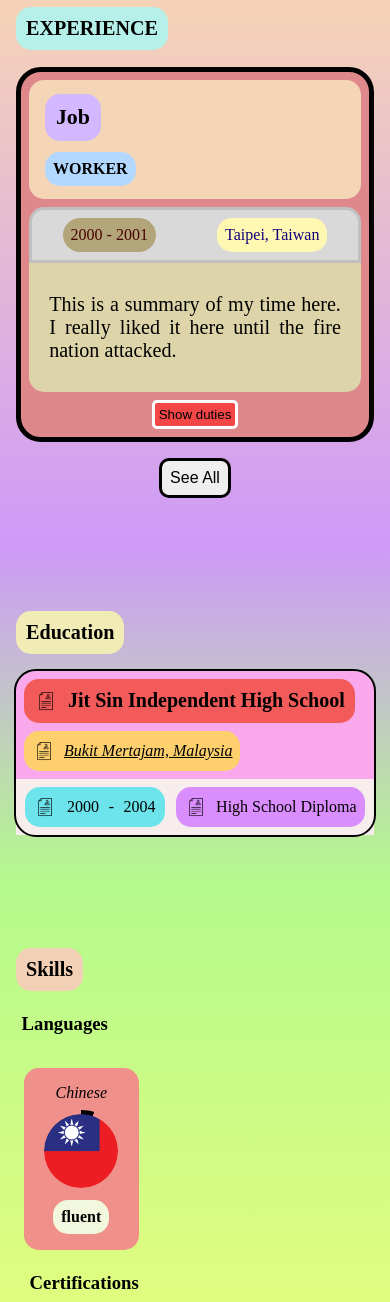
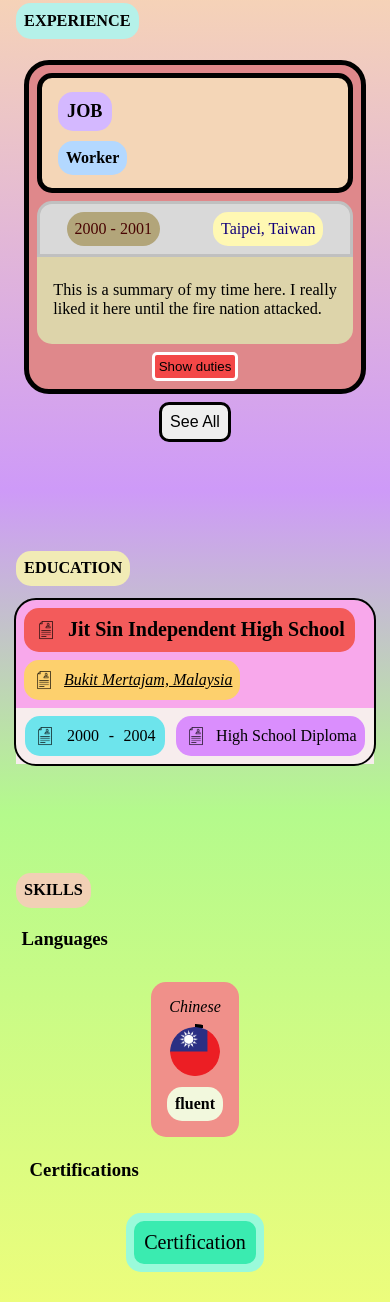
Before and after one commit to christy232458/my_website, a website: page index.html in a window 390 px wide. Shown: the part 902-2204 px from the top of the page. Drawn offline with Linux system fonts and the light colour scheme.

Commit message:
Update design for desktop and mobile

```diff
--- a/index.html
+++ b/index.html
@@ -82,12 +82,13 @@
 <section id="experience-section">
     <h2>EXPERIENCE</h2>
     <!-- Experience -->
+    <div class="exp-container">
         <div class="exp_wrapper">
             <div class="exp_job-description-wrapper">
                 <!-- Title and position -->
                 <div class="exp_titlePosition-wrapper">
-                <h3 class="exp_title">Job</h3>
-                <h4 class="exp_position">WORKER</h4>
+                    <h3 class="exp_title">JOB</h3>
+                    <h4 class="exp_position">Worker</h4>
                 </div>
                 <!---->
                     <!-- Date, location, and description -->
@@ -126,6 +127,7 @@
                 <!---->
         </div>
         <!--   -->
+    </div>
     <button class="exp_see-all-button">See All</button>
 </section>
 <!-- **   ** -->
@@ -133,7 +135,7 @@
 
 <!-- ~~ EDUCATION SECTION ~~ -->
 <section id="education-section">
-    <h2>Education</h2>
+    <h2>EDUCATION</h2>
     <div class="education_container">
         <div class="education_wrapper">
             <div class="education_intro-wrapper">
@@ -165,7 +167,7 @@
 
 <!-- ++ SKILLS AND CERTIFICATIONS SECTION ++ -->
 <section id="skills-section">
-    <h2>Skills</h2>
+    <h2>SKILLS</h2>
         <!-- Languages -->
         <div class="language-container">
             <h3 class="language_title">Languages</h3>
@@ -198,7 +200,7 @@
 
 <!-- && ABOUT SECTION && -->
 <section id="about-section">
-    <h2 class="about_title">About</h2>
+    <h2 class="about_title">ABOUT</h2>
         <div id="about-me_wrapper">
             <!-- Profile pic -->
             <div class="profile-pic_wrapper">
@@ -288,7 +290,7 @@
 <!-- ## CONTACT SECTION ## -->
 <section id="contact-section">
     <div class="contactSocial-wrapper">
-    <h2 class="contact_title">Contact me</h2>
+    <h2 class="contact_title">CONTACT ME</h2>
         <div class="contact_resumeEmail-wrapper">
             <div id="contact_email">
                 <a href="mailto: padma@padmachristie.com"><i class="fas fa-envelope"></i></a>
@@ -316,7 +318,7 @@
     </div>
 
     <div class="contactSocial-wrapper">
-        <h2 class="contact_title">Follow me</h2>
+        <h2 class="contact_title">FOLLOW ME</h2>
         <ul class="contact_socials">
             <li class="contact_socials-icon-wrapper" id="youtube">
                 <a href="https://www.youtube.com/@PadmaChristie?sub_confirmation=1">
--- a/style.css
+++ b/style.css
@@ -1,15 +1,16 @@
 /* UNIVERSAL */
 :root {
     --header: clamp(16px, 7.5dvw + 1dvh, 64px);
-        --medium-header: clamp(20px, 3dvw + 1dvh, 32px);
-        --small-header: clamp(15px, 3dvw + 1.2dvh, 30px);
+        --medium-header: clamp(10px, 2dvw + 1dvh, 24px);
+        --small-header: clamp(12px, 2.5dvw + 1dvh, 20px);
     --subtitle: clamp(12px, 3dvw + 1dvh, 32px);
-        --paragraph: clamp(16px, 3dvw + 1dvh, 25px);
+        --small-subtitle: clamp(10px, 2dvw + 1dvh, 16px);
+        --paragraph: clamp(12px, 2dvw + 1dvh, 20px);
     --icon: clamp(20px, 4.7dvw + 1dvh, 36px);
         --icon-image: clamp(25px, 8dvw + 1dvh, 35px);
     --profile-pic: clamp(50px, 52dvw + 1dvh, 450px);
-        --preview-image: clamp(50px, 40dvw + 1dvh, 400px);
-    --round-border: clamp(50px, 55dvw + 1dvh, 275px);
+        --preview-image: clamp(50px, 40dvw + 1dvh, 200px);
+    --round-border: clamp(50px, 40dvw + 1dvh, 275px);
 }
 * {
     box-sizing: border-box;
@@ -291,19 +292,35 @@ section {
         border-radius: 15px;
         background-color: #b5f1e9;
     }
+        .exp-container {
+            display: flex;
+                align-items: center;
+                justify-content: center;
+                gap: 1em;
+            padding: .5em;
+
+            @media (min-width: 950px) {
+                width: 75%;
+                justify-self: center;
+                margin-bottom: .5em;
+            }
+        }
             /* Experience  */
             .exp_wrapper {
                 border: 5px solid black;
                     border-radius: 25px;
                 box-sizing: border-box;
                     padding: .5em;
-            margin-bottom: 1em;
                     width: fit-content;
                 display: flex;
                     align-items: center;
                     flex-direction: column;
                     gap: .5em;
                 background-color: #df888b;
+
+                @media (min-width: 950px) {
+
+                }
             }
                 .exp_job-description-wrapper {
                     border-radius: 15px;
@@ -316,6 +333,7 @@ section {
                         padding: 0;
                 }
                     .exp_titlePosition-wrapper {
+                        border: 5px solid black;
                             border-radius: 15px;
                         display: flex;
                             align-items: flex-start;
@@ -416,10 +434,11 @@ section {
                             align-items: flex-start;
                             justify-content: center;
                             flex-direction: column;
-                font-size: var(--subtitle);
+                        font-size: var(--paragraph);
                         box-sizing: border-box;
                             padding: .5em;
                             margin: 0;
+                            width: 100%;
                         list-style-type: none;
                         text-align: justify;
                         background-color: #f0e2c6; /* warm, parchment-like cream with a soft sand undertone */
@@ -573,7 +592,6 @@ section {
     /* Languages */
     .language-container {
 
-
     }
         .language_title {
             border-radius: 15px;
@@ -587,10 +605,16 @@ section {
             border-radius: 20px;
             display: flex;
                 align-items: center;
+                justify-content: center;
                 gap: .5em;
             box-sizing: border-box;
                 padding: .5em;
             overflow-y: auto;
+
+            @media (min-width: 950px) {
+                width: 75%;
+                justify-self: center;
+            }
         }
             .language {
                     border-radius: 15px;
@@ -611,8 +635,8 @@ section {
                     display: flex;
                         align-items: center;
                         justify-content: center;
-                    width: clamp(30px, 19dvw + 1dvh, 100px);
-                    height: clamp(30px, 19dvw + 1dvh, 100px);
+                    width: clamp(30px, 12dvw + 1dvh, 100px);
+                    height: clamp(30px, 12dvw + 1dvh, 100px);
                     background: conic-gradient(var(--fluency, black) calc(var(--progress, 5) * 1%),
                         transparent calc(var(--progress, 5) * 1%));
                 }
@@ -753,9 +777,17 @@ section {
         display: flex;
             gap: 1em;
             flex-direction: column;
+
+        @media (min-width: 950px) {
+            width: 75%;
+            align-self: center;
+        }
     }
         .about_hobby-list {
             border-radius: 15px;
+            display: flex;
+                align-items: center;
+                justify-content: center;
             padding: 1em;
             overflow-y: auto;
             background-color: #b3d8ff;
@@ -766,7 +798,7 @@ section {
                 display: inline-flex;
                     align-items: center;
                     justify-content: center;
-                overflow-y: auto;
+                font-size: clamp(15px, 2.5dvw + 1dvh, 20px);
                 background-color: rgb(143, 143, 248);
             }
         .about_hobby-media-wrapper {
@@ -800,6 +832,11 @@ section {
             justify-content: center;
             flex-direction: column;
         background-color: #d6cfb6;
+
+        @media (min-width: 950px) {
+            width: 75%;
+            align-self: center;
+        }
     }
         .about_ref-intro {
             border-radius: 25px;
@@ -856,6 +893,11 @@ section {
                 margin-top: .5em;
                 background-color: #ce9af8;
                 width: 100%;
+
+                @media (min-width: 950px) {
+                    flex-direction: row;
+                    align-items: stretch;
+                }
             }
                 .about_reference {
                     border-radius: 15px 15px 0 0;
@@ -865,6 +907,12 @@ section {
                     padding: .5em;
                     width: 100%;
                     background-color: #eef085;
+                    font-size: var(--paragraph);
+
+                    @media (min-width: 950px) {
+                        border-radius: 15px 0 0 15px;
+                        flex: 1;
+                    }
                 }
                     .about_ref-contact {
                         border-radius: 0 0 15px 15px;
@@ -874,6 +922,11 @@ section {
                         padding: .5em;
                         width: 100%;
                         background-color: #8ef3c1;
+
+                        @media (min-width: 950px) {
+                            border-radius: 0 15px 15px 0;
+                            flex: 1;
+                        }
                     }
                         .about_ref-icon-wrapper {
                             border-radius: 15px;
```
Lines whose indentation alone changed are shown as unchanged.
